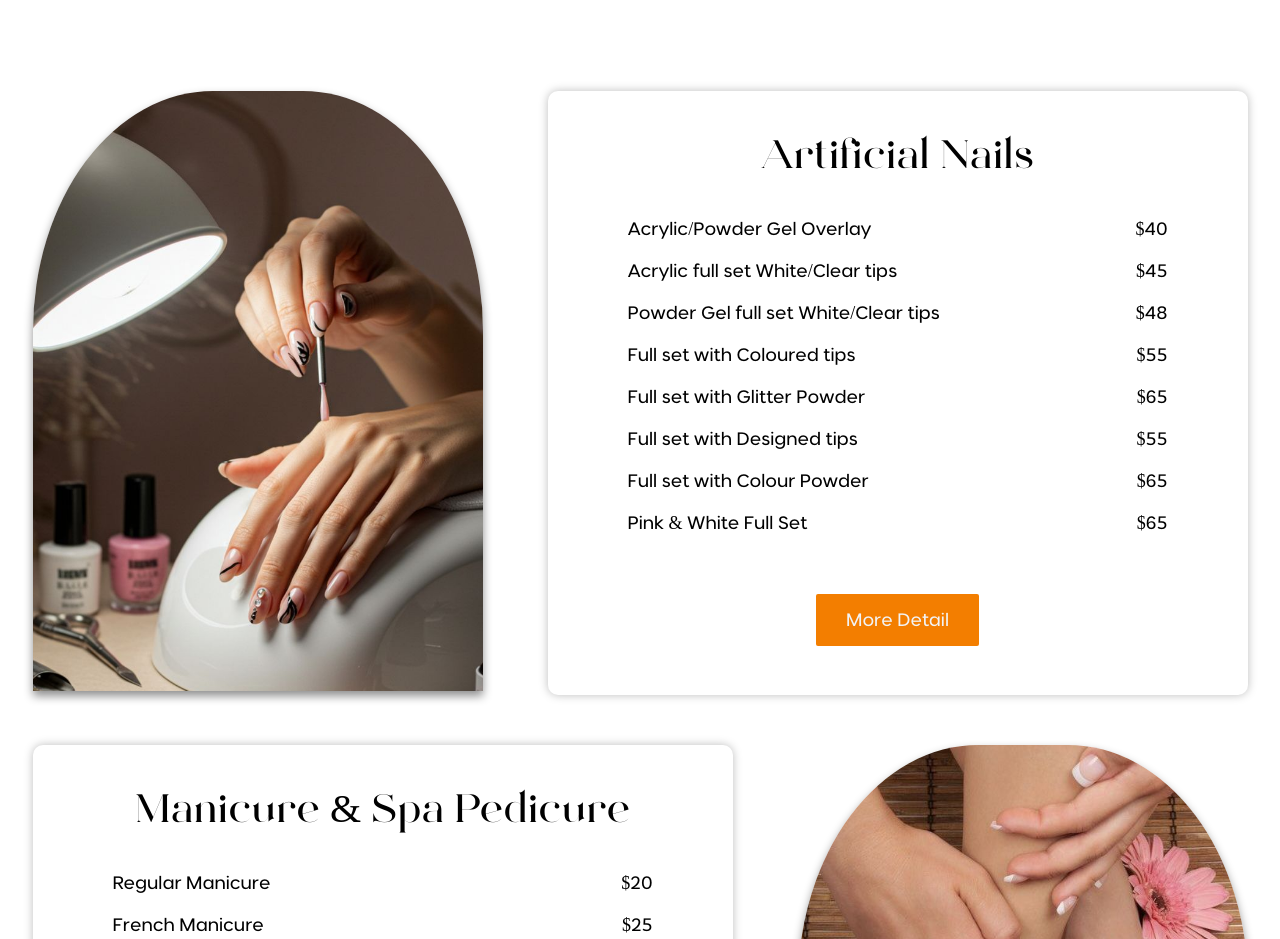
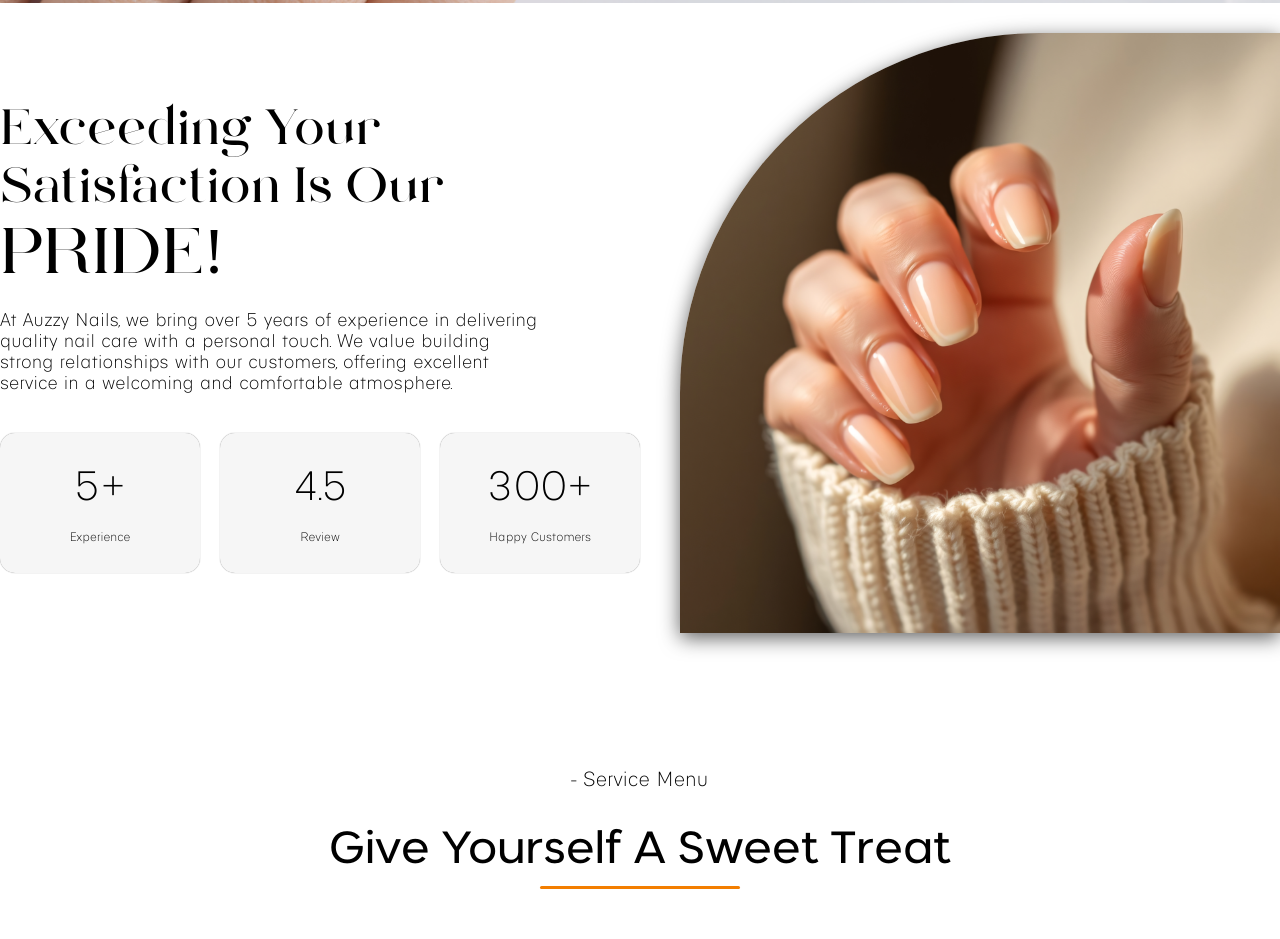
Before and after one commit to prashna08/Auzzy-Nails, a plain HTML site: page index.html in a window 1280 px wide. Shown: the part 2128-3067 px from the top of the page. Drawn offline with Linux system fonts and the light colour scheme.

Commit message:
Add files via upload

```diff
--- a/general.css
+++ b/general.css
@@ -2,7 +2,7 @@
     margin: 0;
     padding: 0;
     box-sizing: border-box;
-    font-family: ceramo;
+    font-family: gonero;
 
 }
 html{
@@ -15,6 +15,7 @@ ul{
 
 a{
     text-decoration: none;
+    font-weight: bold;
 }
 button{
     cursor: pointer;
@@ -35,6 +36,15 @@ button{
     padding: 30px 0px;
     font-size: 50px;
 }
+.section-title::after{
+    content: "";
+    width: 200px;
+    height: 3px;
+    display: block;
+    margin: 10px auto 0;
+    border-radius: 10px;
+    background-color: #f37e00;
+}
 @font-face {
     font-family: movalo;
     src: url(font/movalo.ttf);
@@ -47,3 +57,7 @@ button{
     font-family: grace;
     src: url(font/grace.ttf);
 }
+@font-face{
+    font-family: gonero;
+    src: url(font/gonero.ttf);
+}
--- a/index.css
+++ b/index.css
@@ -38,7 +38,8 @@ header .nav-bar{
     padding: 0 15px;
     color: #e7e4e4;
     position: relative;
-    transition: 0.2s ease all
+    transition: 0.2s ease all;
+    font-family: ceramo;
 }
 .nav-bar .nav-list .nav-link:hover{
      color: #0b0b45;
@@ -94,6 +95,7 @@ header .nav-bar{
 .hero-section .section-content .container-2 .paragraph{
     color:#f2f3f4;
     font-size: 18px;
+    font-family: ceramo;
 }
 .hero-section .section-content .container-2 .btn{
     margin: 40px 0px;
@@ -156,9 +158,8 @@ header .nav-bar{
 }
 .about-section .container .service .link a{
     font-size: 19px;
+    font-weight: bold;
     color: black;
-    text-decoration: underline;
-    text-decoration-thickness: 2px;
     transition: 0.3s ease all;
 }
 .about-section .container .service .link a:hover{
@@ -190,7 +191,7 @@ header .nav-bar{
 
 }
 .detail-section .section-content .container-2 .title{
-    font-size: 25px;
+    font-size: 20px;
     color: #b7b7b7;
     text-transform: uppercase;
 }
@@ -217,16 +218,84 @@ header .nav-bar{
 .detail-section .section-content .container-2 .btn a:hover{
     box-shadow: 0 2px 20px #f4c994;
 }
+/*Exp*/
+.experience-section .section-content{
+    padding: 30px 0px;
+    display: flex;
+    justify-content: center;
+    gap: 40px;
+}
+.experience-section .img-border img{
+    width: 600px;
+    height: 600px;
+    object-fit: cover;
+    border-top-left-radius: 60%;
+    box-shadow: 0 5px 20px rgb(98, 98, 98);
+}
+.experience-section .container-1{
+    display: flex;
+    flex-direction: column;
+    justify-content: center;
+
+}
+.experience-section .container-1 .title{
+    font-size: 50px;
+    font-family: movalo;
+}
+.experience-section .container-1 .title span{
+    font-size: 65px;
+    font-family: movalo;
+    text-transform:uppercase ;
+}
+.experience-section .container-1 .paragraph{
+    margin: 20px 0px;
+    width: 85%;
+    font-size: 18px;
+}
+.experience-section .container-1 .container{
+    display: flex;
+    gap: 20px;
+    margin-top: 20px;
+}
+.experience-section .container-1 .container .box{
+    background-color: #f6f6f6;
+    box-shadow: 0 0 1px gray;
+    width: 200px;
+    height: 140px;
+    border-radius: 15px;
+    display: flex;
+    flex-direction: column;
+    justify-content: center;
+    align-items: center;
+}
+.experience-section .container-1 .container .box .num{
+    font-size: 40px;
+    margin-bottom: 20px;
+}
+.experience-section .container-1 .container .box .word{
+    font-size: 12px;
+}
 /*Price*/
 .price-section .section-content{
     padding: 100px 0px;
     display: flex;
     flex-direction: column;
-    gap: 50px;
+
+}
+.price-section .subtitle{
+    font-size: 20px;
+    text-align: center;
+
+}
+.price-section .section-title{
+    font-size: 45px;
+    text-align: center;
+    margin-bottom: 40px;
 }
 .price-section .container{
     display: flex;
     justify-content: space-around;
+    margin-bottom: 50px;
 }
 .price-section .container img{
     width: 450px;
@@ -510,9 +579,13 @@ header .nav-bar{
         padding: 13px 18px;
         font-size: 14px;
     }
+    .price-section .container{
+        display: flex;
+        align-items: center;
+    }
     .price-section .container img{
         width: 150px;
-        height: 300px;
+        height: 220px;
     }
     .price-section .container .price-detail{
         width: 220px;
--- a/index.html
+++ b/index.html
@@ -125,9 +125,44 @@
 
     </div>
 </section>
+<!--experience section-->
+<section class="experience-section">
+    <div class="section-content">
+        <div class="container-1">
+            <div class="title">
+                Exceeding Your Satisfaction Is Our <span>Pride!</span>
+            </div>
+            <div class="paragraph">
+                At Auzzy Nails, we bring over 5 years of experience in delivering quality nail care with a personal touch.
+                 We value building strong relationships with our customers, offering excellent service in a welcoming and comfortable atmosphere.
+            </div>
+            <div class="container">
+                <div class="box">
+                    <div class="num">5+</div>
+                    <div class="word">Experience</div>
+                </div>
+                <div class="box">
+                    <div class="num">4.5</div>
+                    <div class="word">Review</div>
+                </div>
+                 <div class="box">
+                    <div class="num">300+</div>
+                    <div class="word">Happy Customers</div>
+                </div>
+            </div>
+        </div>
+        <div class="container-2">
+            <div class="img-border">
+                <img src="img/exp.png" alt="">
+            </div>
+        </div>
+    </div>
+</section>
 <!--Pricing section-->
 <section class="price-section">
     <div class="section-content">
+        <div class="subtitle">- Service Menu</div>
+        <div class="section-title">Give Yourself A Sweet Treat</div>
         <div class="container">
             <div class="img-border">
                 <img src="img/mani.jpg" alt="manicure">
```
Also changed, not shown: font/gonero.ttf (added), img/exp.png (added).
